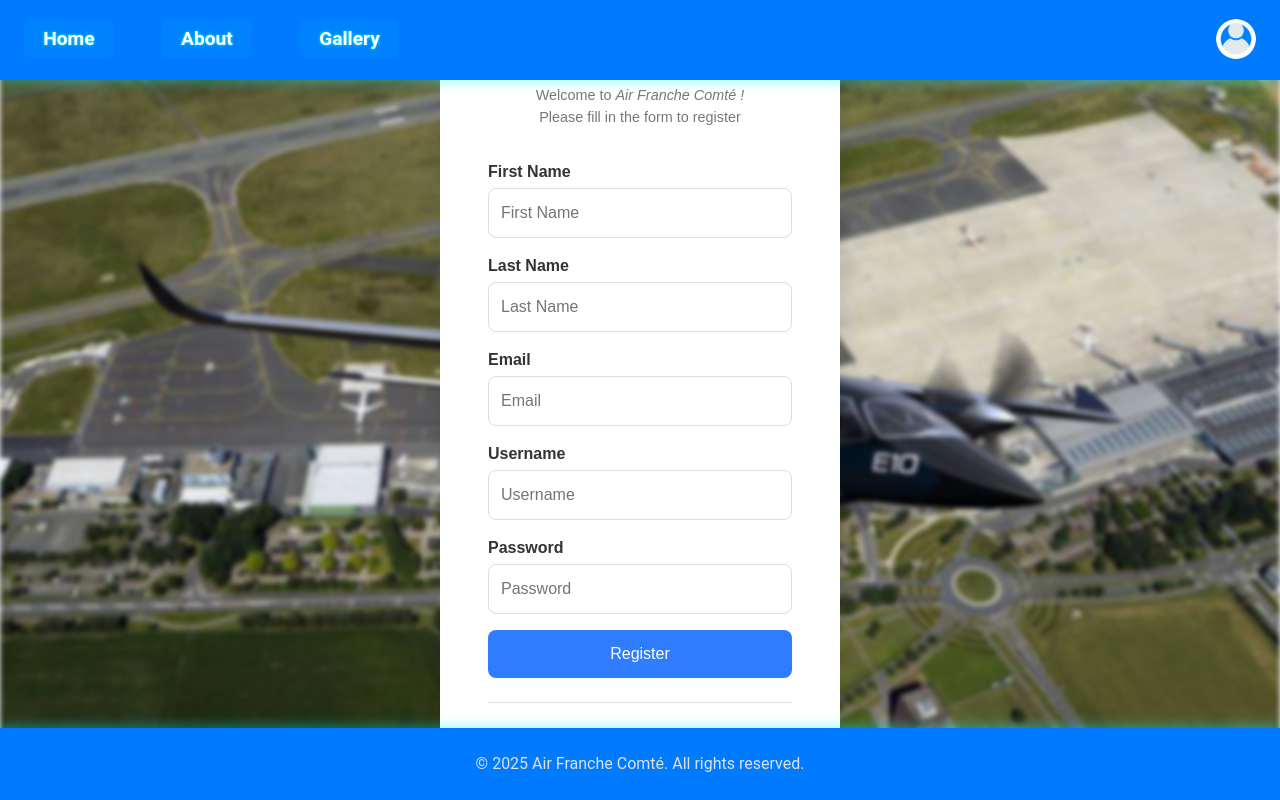
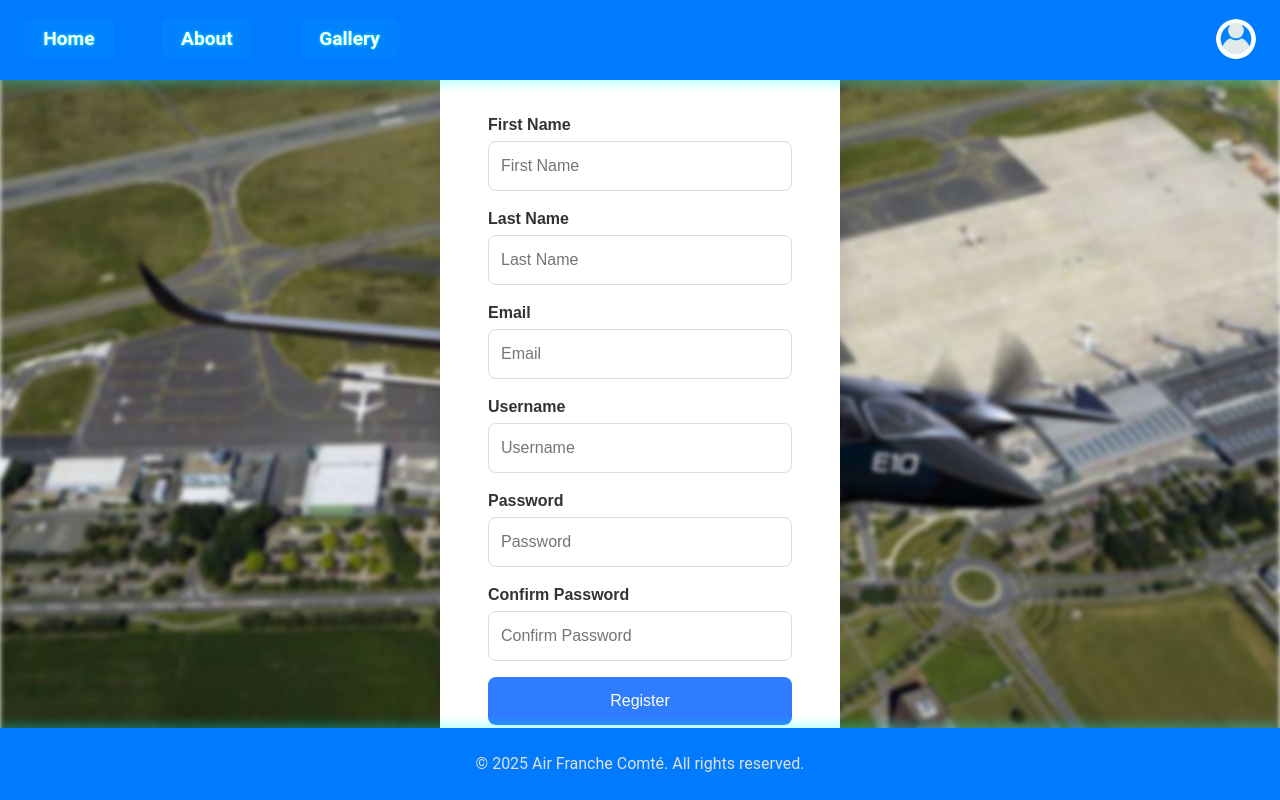
Before and after one commit to alexandre-huynh/air-franche-comte, a Vue app in the folder frontend/: page /register in a window 1280 px wide. Built offline with nearby package versions, Linux system fonts and the light colour scheme.

Commit message:
Confirm password for register

```diff
--- a/frontend/src/views/Register.vue
+++ b/frontend/src/views/Register.vue
@@ -40,6 +40,13 @@
           type="password"
           required
         />
+        <label for="confirmPass">Confirm Password</label>
+        <input
+          v-model="confirmPass"
+          placeholder="Confirm Password"
+          type="password"
+          required
+        />
         <button type="submit">Register</button>
       </form>
 
@@ -62,9 +69,15 @@ const lastName = ref('')
 const email = ref('')
 const username = ref('')
 const password = ref('')
+const confirmPass = ref('')
 const router = useRouter()
 
 async function register() {
+  if (password.value !== confirmPass.value) {
+    alert("Passwords do not match.");
+    return;
+  }
+
   const res = await fetch('/api/auth/register', {
     method: 'POST',
     headers: { 'Content-Type': 'application/json' },
@@ -81,7 +94,8 @@ async function register() {
     alert('Registration successful! Please login.')
     await router.push('/login')
   } else {
-    alert('Registration failed. Please try again.')
+    const data = await res.json();
+    alert('Registration failed: ' + data.message + '\n\nPlease try again' );
   }
 }
 
```
